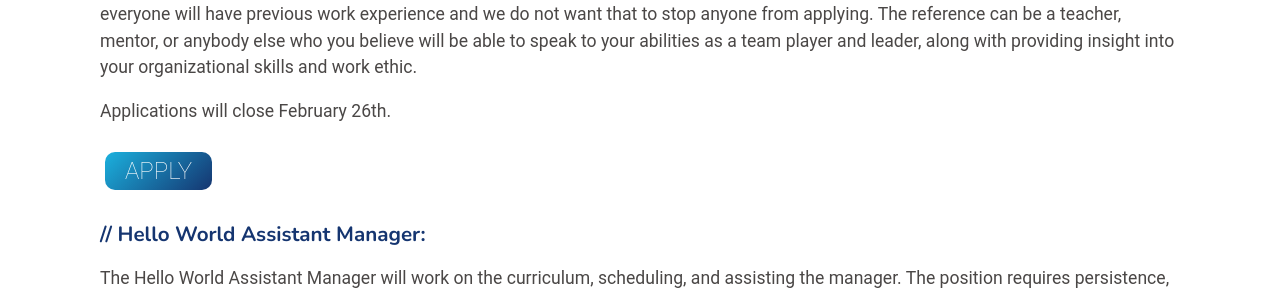
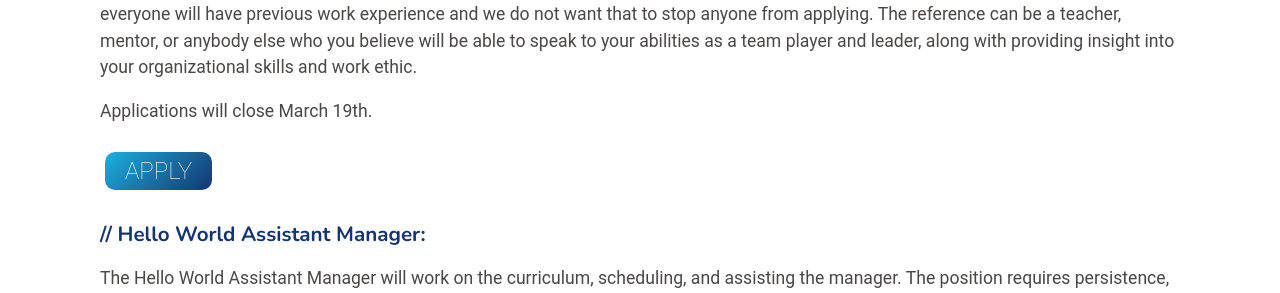
Before and after one commit to bit-by-bit-coding/bxb-website, a Jekyll site: the page built from hwleadership.html, in a window 1280 px wide and 900 px high, scrolled down 1526 px. Shown: the part 159-452 px from the top of the window. Built offline with Jekyll 4.4.1, drawn with Linux system fonts in a browser that asks for light colours; nearby versions of some CDN libraries; some web fonts are replaced; some of the changed text lies outside the part shown.

Commit message:
update hw leadership application close date

```diff
--- a/hwleadership.html
+++ b/hwleadership.html
@@ -90,7 +90,7 @@
         who you believe will be able to speak to your abilities as a team player and leader, along with providing insight
         into your organizational skills and work ethic.
     </p>
-    <p>Applications will close February 26th.</p>
+    <p>Applications will close March 19th.</p>
     <a
         href="https://forms.gle/xFgRxbsfPjjhmkyy9">
         <button class="action-button mediumbutton">Apply</button>
@@ -153,7 +153,7 @@
         who you believe will be able to speak to your abilities as a team player and leader, along with providing insight
         into your organizational skills and work ethic.
     </p>
-    <p>Applications will close February 26th.</p>
+    <p>Applications will close March 19th.</p>
     <a
         href="https://forms.gle/ybTBTpLDBgHdXJP86">
         <button class="action-button mediumbutton">Apply</button>
--- a/volunteer.html
+++ b/volunteer.html
@@ -61,8 +61,8 @@
                     <h3 class="noslashes">Manager and Assistant Manager</h3>
                     <!-- <p>Unfortunately, applications for Form and Function Leadership are currently closed. We encourage you to check out our other positions.</p> -->
                     <p>
-                        Lead the Hello World summer program as you inspire the next generation of
-                        coders.
+                        Lead the Hello World 2022 summer program as you inspire the next generation of
+                        coders. Applications close March 19th.
                     </p>
                     <p><strong>Who:</strong> Someone with coding and leadership skills who is dedicated to our mission and
                         improving our programs.
```
